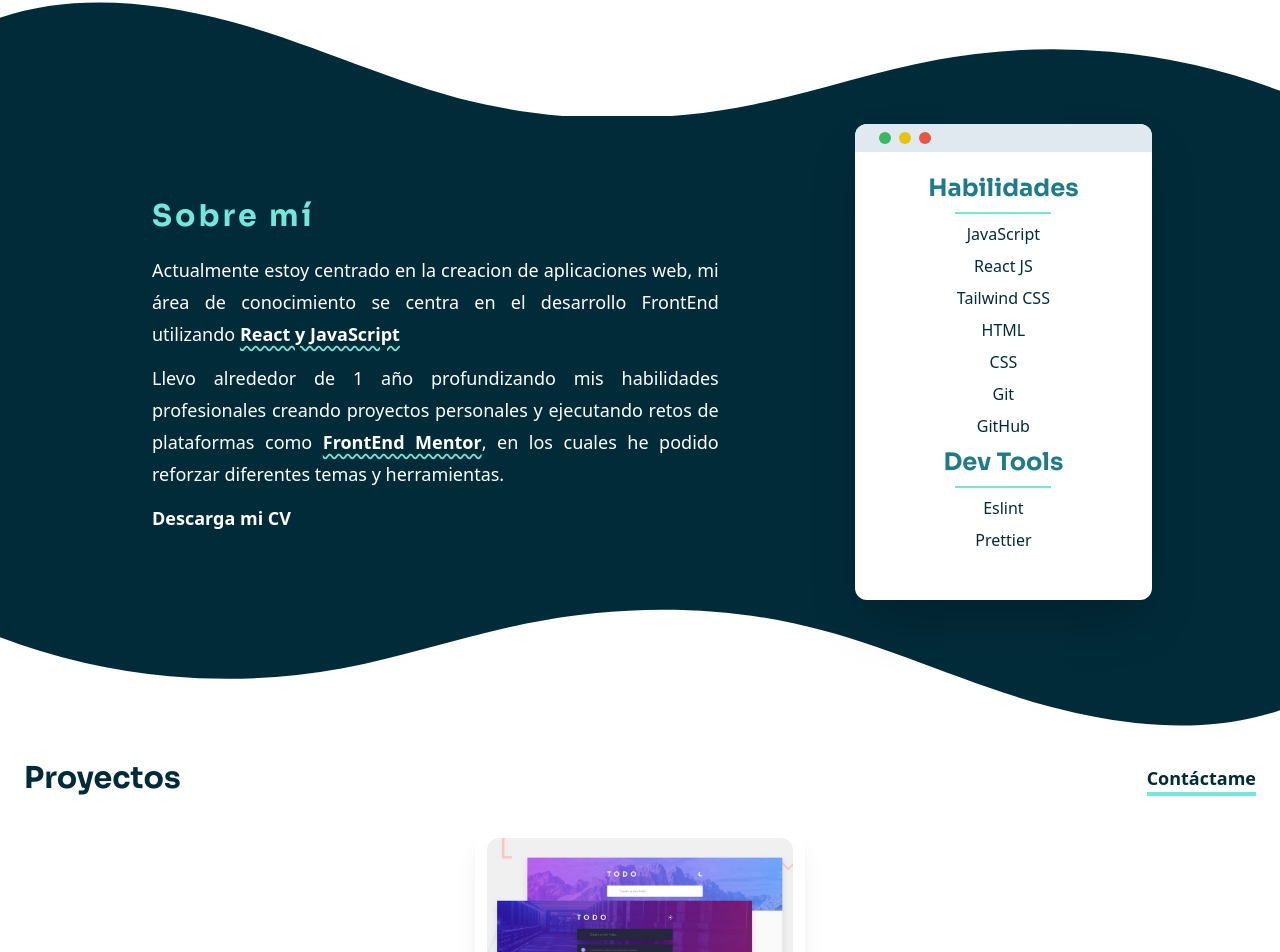
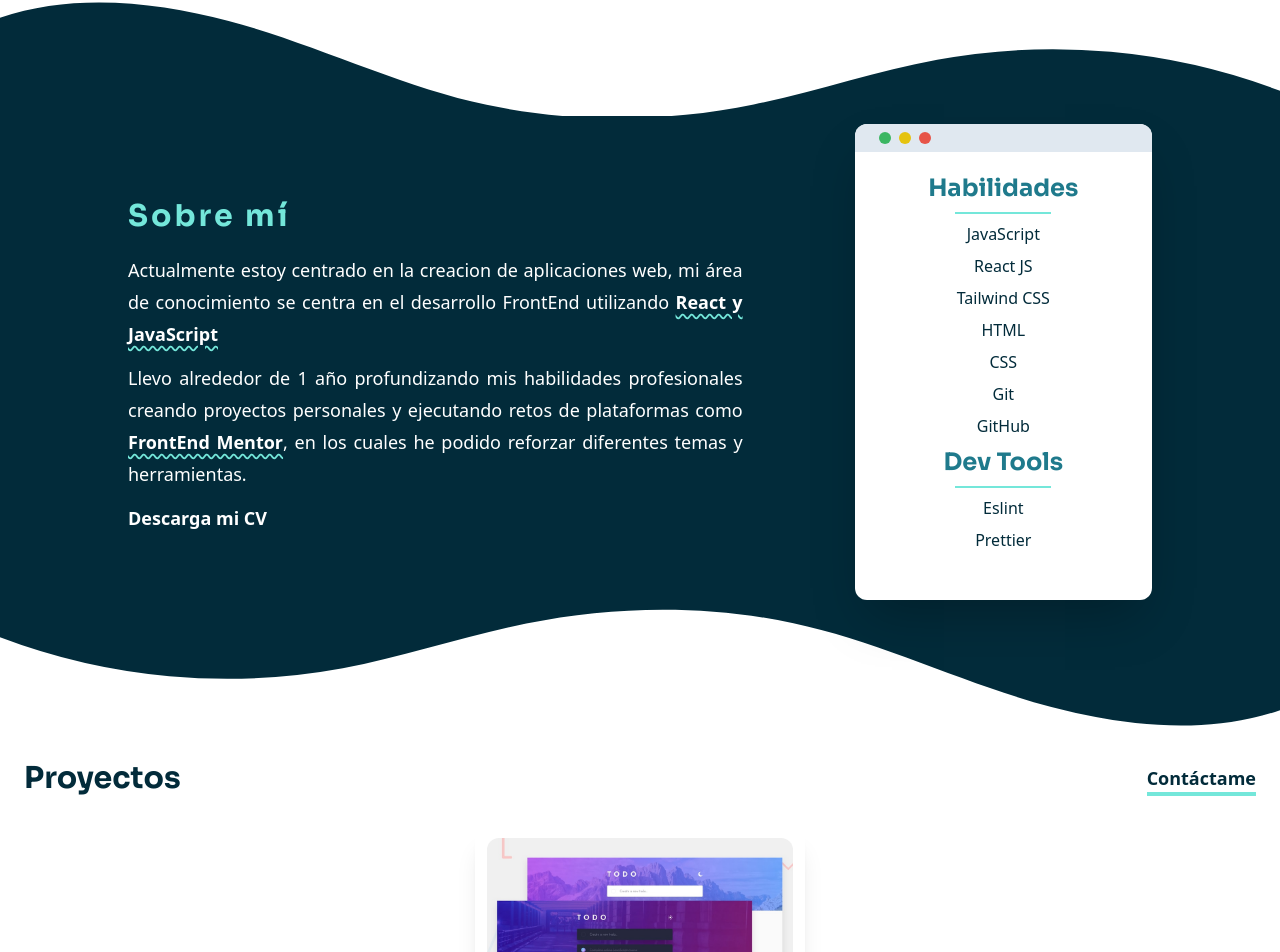
Before and after one commit to ShamirLeon/shamir-leon-portfolio, a React (Vite) app: page / in a window 1280 px wide. Shown: the part 808-1760 px from the top of the page. Built offline with nearby package versions, Linux system fonts and the light colour scheme.

Commit message:
Fix Texts padding

```diff
--- a/src/components/About Me/AboutMe.jsx
+++ b/src/components/About Me/AboutMe.jsx
@@ -11,7 +11,7 @@
 				id='AboutMe'
 				className='bg-Dark-Blue pt-8 pb-20 lg:flex lg:items-center lg:justify-center  lg:gap-28 lg:py-2 lg:px-32'
 			>
-				<div className='flex flex-col gap-7 px-6 py-12 text-justify text-lg leading-8 text-White  lg:w-[620px] lg:gap-3 lg:py-0'>
+				<div className='flex flex-col gap-7 px-6 py-12 text-justify text-lg leading-8 text-White  lg:w-[620px] lg:gap-3 lg:p-0'>
 					<h2 className='py-4 text-center text-3xl font-bold tracking-widest text-Light-Green lg:py-2 lg:text-left'>
 						Sobre mí
 					</h2>
```
